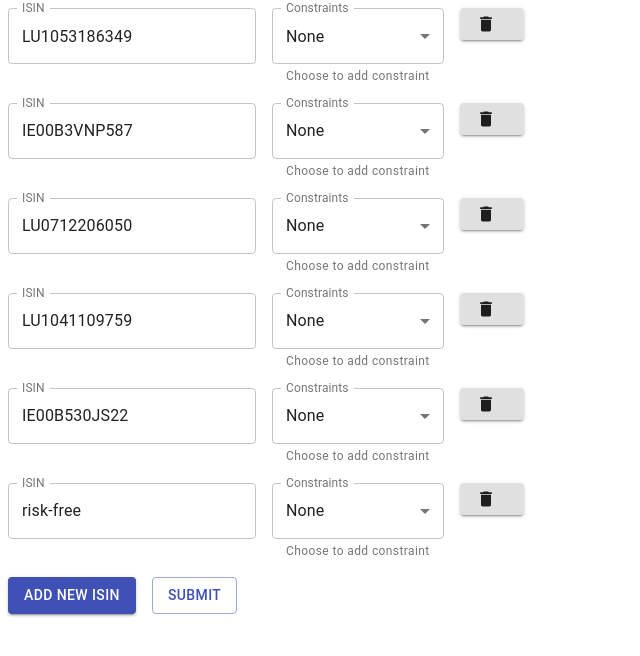
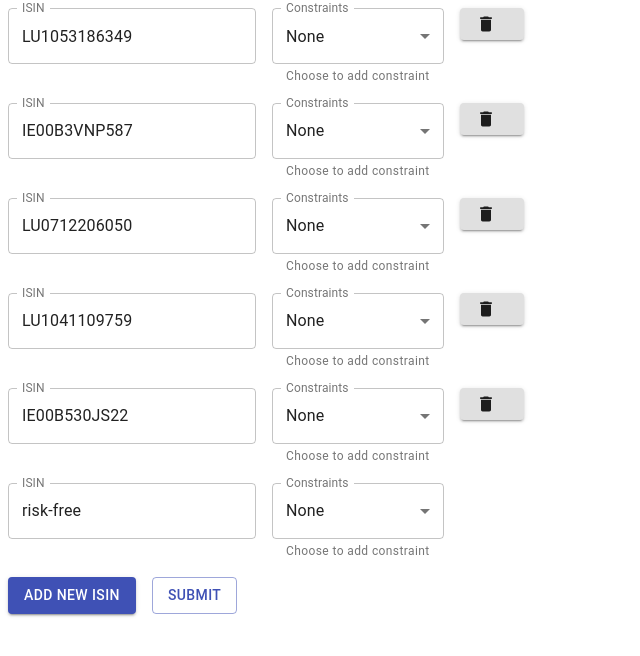
Before and after one commit to FionaXYZ/Robo-Advisor, a React (Create React App) app in the folder project/ui/: page / in a window 1280 px wide. Shown: the top 656 px of the page, without its empty margins (0-640 px from the left). Built offline with nearby package versions, Linux system fonts and the light colour scheme.

Commit message:
risk-free asset undeleteable

```diff
--- a/project/ui/src/App.js
+++ b/project/ui/src/App.js
@@ -3,6 +3,13 @@ import { makeStyles } from '@material-ui/core/styles';
 import ISINOption from './ISINOption'
 import Button from '@material-ui/core/Button';
 import axios from 'axios';
+
+function makeuidfunc(prefix){
+  let i = 0;
+  return ()=>{i+=1; return prefix+i}
+}
+
+let makeISINId=makeuidfunc("isin");
 
 
 const useStyles = makeStyles((theme) => ({
@@ -15,16 +22,19 @@ const useStyles = makeStyles((theme) => ({
 }));
 
 
-
 export default function AssetSelection() {
   const classes=useStyles();
-  const default_isin=['LU1053186349','IE00B3VNP587','LU0712206050','LU1041109759','IE00B530JS22','risk-free'];
+  const default_isin=['LU1053186349','IE00B3VNP587','LU0712206050','LU1041109759','IE00B530JS22'];
 
-  function makeDefualtIsinObj(isin) {
-    return{"isin":isin,"constraint":"None","constraint_op1":null}
+  function makeDefaultIsinObjNotDeleteable(isin){
+    return makeDefaultIsinObj(isin,true)
   }
 
-  const [isins,setIsins]=useState(default_isin.map(makeDefualtIsinObj))
+  function makeDefaultIsinObj(isin,deleteable=true) {
+    return{"isin":isin,"constraint":"None","constraint_op1":null,"deleteable":deleteable,"uid":makeISINId()}
+  }
+
+  const [isins,setIsins]=useState([...default_isin.map(makeDefaultIsinObjNotDeleteable),makeDefaultIsinObj('risk-free',false)])
 
   function factoryUpdateArray(array,idx) {
     return (newVal=>{
@@ -36,16 +46,18 @@ export default function AssetSelection() {
 
   function NewIsin(array){
       let newArray=[...array]
-      newArray.push(makeDefualtIsinObj(""))
+      newArray.push(makeDefaultIsinObj(""))
       setIsins(newArray);
   }
 
-  function DeleteIsin(array,idx){
+
+  function makeDeleteIsin(array,idx){
+    return (()=>{
     let newArray=[...array];
     if (idx>-1) {
       newArray.splice(idx, 1);
       setIsins(newArray);
-    }
+    }})
   }
 
   const handleSubmit=event=>{
@@ -54,12 +66,11 @@ export default function AssetSelection() {
   }
 
   console.log(isins)
-
   return (
     <>
     <form className={classes.root} noValidate autoComplete="off" onSubmit={handleSubmit}>
     {isins.map((isin,i)=>
-        (<ISINOption isinObj={isin} setIsinObj={factoryUpdateArray(isins,i)} deleteIsin={()=>{DeleteIsin(isins,i)}} key={i}/>
+        (<ISINOption isinObj={isin} setIsinObj={factoryUpdateArray(isins,i)} deleteIsin={isin.deleteable?makeDeleteIsin(isins,i):null} key={isin.uid}/>
     ))}
 
     <Button onClick={()=>{NewIsin(isins)}} color="primary" variant="contained">Add New ISIN</Button>
--- a/project/ui/src/ISINOption.js
+++ b/project/ui/src/ISINOption.js
@@ -35,7 +35,7 @@ export default function ISINOption({isinObj,setIsinObj,deleteIsin}) {
           ))}
         </TextField>
         {isinObj.constraint!=="None" && <TextField id="constraints-value" label="0<value<1" defaultValue={isinObj.constraint_op1} onChange={e=>setIsinObj({...isinObj,constraint_op1:e.target.value})} variant="outlined" />}
-         <Button startIcon={<DeleteIcon />} onClick={()=>{deleteIsin()}} color="default" variant="contained"></Button>
+        {isinObj.deleteable!==false && <Button startIcon={<DeleteIcon />} onClick={()=>{deleteIsin()}} color="default" variant="contained"></Button>}
          <br/>
       </>
     );
```
Also changed, not shown: 1 other file (tests, documents, lock files or other folders).
